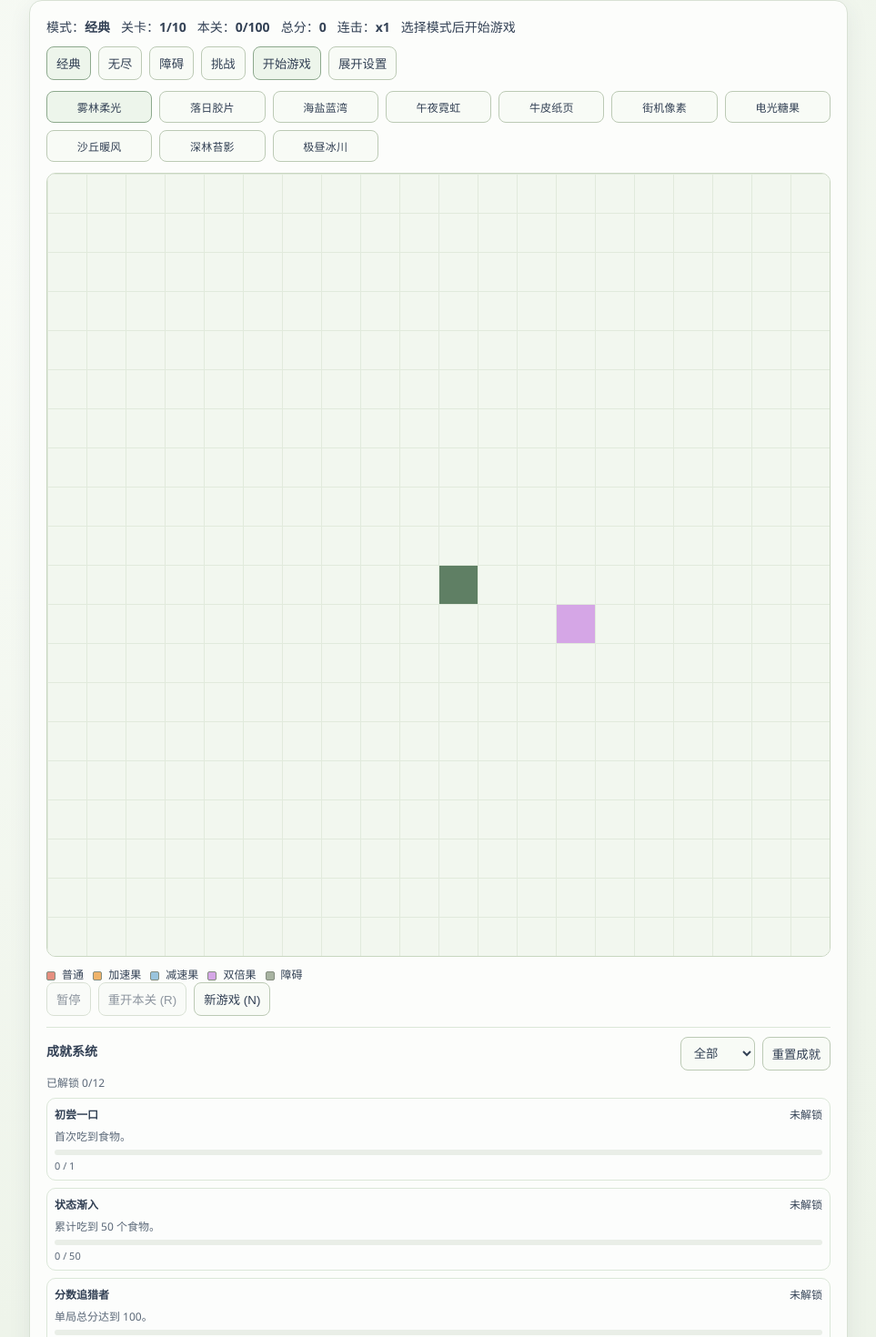
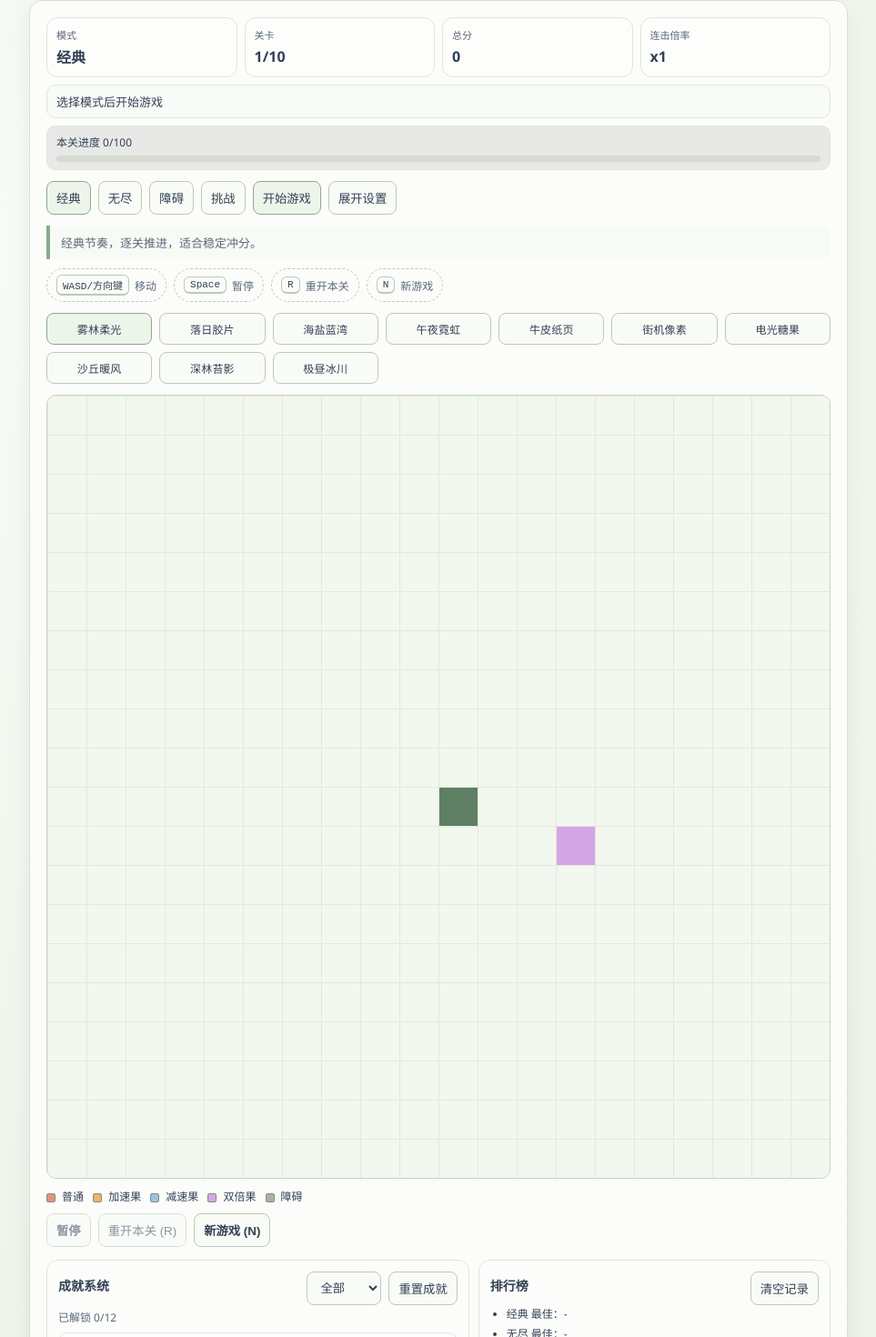
Before and after one commit to yychengers/snake-game, a Vue app: page / in a window 1280 px wide. Shown: the top 1470 px of the page at 91% size, without its empty margins (158-1121 px from the left). Built offline with nearby package versions, Linux system fonts and the light colour scheme.

Commit message:
feat: refine UI layout and interaction feedback

```diff
--- a/src/modules/snake/SnakeGame.vue
+++ b/src/modules/snake/SnakeGame.vue
@@ -98,6 +98,17 @@ const pauseDisabled = computed(() => !hasStarted.value || state.value.isGameOver
 const modeLabel = computed(() => MODE_LABEL[state.value.mode]);
 const isSettled = computed(() => hasStarted.value && (state.value.isGameOver || state.value.isCompleted));
 const runDurationMs = computed(() => (startedAt.value ? Date.now() - startedAt.value : 0));
+const modeGuide = computed(() => {
+  if (selectedMode.value === 'classic') return '经典节奏，逐关推进，适合稳定冲分。';
+  if (selectedMode.value === 'endless') return '无尽生存，速度会随分数递进，挑战耐力上限。';
+  if (selectedMode.value === 'obstacle') return '棋盘含障碍，走位更讲究，建议提前规划路线。';
+  return '挑战模式更快更激进，适合熟练玩家冲击极限操作。';
+});
+const levelProgressPct = computed(() =>
+  state.value.mode === 'endless'
+    ? 100
+    : Math.max(0, Math.min(100, Math.floor((state.value.levelScore / LEVEL_TARGET_SCORE) * 100))),
+);
 const themeOptions = THEME_OPTIONS;
 const currentTheme = computed(() => THEME_PRESETS[settings.value.theme]);
 const shellStyle = computed<CSSProperties>(() => ({
@@ -495,12 +506,29 @@ function playEffectTone(freq: number, durationSec: number): void {
 <template>
   <main class="game-shell" :style="shellStyle">
     <header class="hud">
-      <div>模式：<strong>{{ modeLabel }}</strong></div>
-      <div>关卡：<strong>{{ state.level }}/{{ state.mode === 'endless' ? '∞' : MAX_LEVEL }}</strong></div>
-      <div v-if="state.mode !== 'endless'">本关：<strong>{{ state.levelScore }}/{{ LEVEL_TARGET_SCORE }}</strong></div>
-      <div>总分：<strong>{{ state.totalScore }}</strong></div>
-      <div>连击：<strong>x{{ state.multiplier }}</strong></div>
-      <div>{{ statusText }}</div>
+      <div class="hud-card">
+        <small>模式</small>
+        <strong>{{ modeLabel }}</strong>
+      </div>
+      <div class="hud-card">
+        <small>关卡</small>
+        <strong>{{ state.level }}/{{ state.mode === 'endless' ? '∞' : MAX_LEVEL }}</strong>
+      </div>
+      <div class="hud-card">
+        <small>总分</small>
+        <strong>{{ state.totalScore }}</strong>
+      </div>
+      <div class="hud-card">
+        <small>连击倍率</small>
+        <strong>x{{ state.multiplier }}</strong>
+      </div>
+      <div class="hud-status">{{ statusText }}</div>
+      <div v-if="state.mode !== 'endless'" class="hud-progress">
+        <span>本关进度 {{ state.levelScore }}/{{ LEVEL_TARGET_SCORE }}</span>
+        <div class="hud-progress-track">
+          <div class="hud-progress-fill" :style="{ width: `${levelProgressPct}%` }" />
+        </div>
+      </div>
     </header>
 
     <section class="mode-panel">
@@ -518,6 +546,13 @@ function playEffectTone(freq: number, durationSec: number): void {
       </button>
       <button type="button" @click="showSettings = !showSettings">{{ showSettings ? '收起设置' : '展开设置' }}</button>
     </section>
+    <p class="mode-guide">{{ modeGuide }}</p>
+    <div class="shortcut-strip">
+      <span><kbd>WASD/方向键</kbd> 移动</span>
+      <span><kbd>Space</kbd> 暂停</span>
+      <span><kbd>R</kbd> 重开本关</span>
+      <span><kbd>N</kbd> 新游戏</span>
+    </div>
     <section class="theme-strip">
       <button
         v-for="theme in themeOptions"
@@ -575,11 +610,12 @@ function playEffectTone(freq: number, durationSec: number): void {
     </div>
 
     <div class="actions">
-      <button type="button" :disabled="pauseDisabled" @click="togglePauseAction">{{ pauseButtonText }}</button>
+      <button type="button" class="action-primary" :disabled="pauseDisabled" @click="togglePauseAction">{{ pauseButtonText }}</button>
       <button type="button" :disabled="!hasStarted" @click="restartLevel">重开本关 (R)</button>
-      <button type="button" @click="startGame(selectedMode)">新游戏 (N)</button>
+      <button type="button" class="action-primary" @click="startGame(selectedMode)">新游戏 (N)</button>
     </div>
 
+    <section class="insights-grid">
       <section class="achievements-panel">
         <div class="achievements-head">
           <h3>成就系统</h3>
@@ -612,6 +648,7 @@ function playEffectTone(freq: number, durationSec: number): void {
         </ul>
       </section>
 
+      <div class="insights-stack">
         <section class="leaderboard">
           <div class="leaderboard-head">
             <h3>排行榜</h3>
@@ -646,6 +683,8 @@ function playEffectTone(freq: number, durationSec: number): void {
             挑战 {{ analytics.modeStarts.challenge }}
           </p>
         </section>
+      </div>
+    </section>
 
     <div v-if="showTouchControls" class="touch-controls" aria-label="touch controls">
       <button type="button" @click="onTouchDirection('up')">↑</button>
--- a/src/styles.css
+++ b/src/styles.css
@@ -45,14 +45,68 @@ body {
   font-family: var(--theme-font);
   color: var(--text-color);
   transition: background 180ms ease, border-color 180ms ease, box-shadow 180ms ease, color 180ms ease;
+  animation: shell-enter 240ms ease-out;
 }
 
 .hud {
-  display: flex;
-  flex-wrap: wrap;
+  display: grid;
+  grid-template-columns: repeat(4, minmax(0, 1fr));
   margin-bottom: 12px;
-  gap: 8px 12px;
-  font-size: 14px;
+  gap: 8px;
+}
+
+.hud-card {
+  border: 1px solid var(--panel-border);
+  border-radius: 12px;
+  padding: 10px;
+  background: color-mix(in srgb, var(--shell-bg) 82%, #fff 18%);
+  display: grid;
+  gap: 4px;
+}
+
+.hud-card small {
+  font-size: 11px;
+  color: var(--muted-text);
+}
+
+.hud-card strong {
+  font-size: 16px;
+}
+
+.hud-status,
+.hud-progress {
+  grid-column: 1 / -1;
+  border: 1px solid var(--panel-border);
+  border-radius: 10px;
+  padding: 8px 10px;
+  font-size: 13px;
+}
+
+.hud-status {
+  background: color-mix(in srgb, var(--button-active-bg) 28%, transparent 72%);
+}
+
+.hud-progress {
+  display: grid;
+  gap: 6px;
+  background: color-mix(in srgb, var(--shell-bg) 92%, #000 8%);
+}
+
+.hud-progress span {
+  font-size: 12px;
+}
+
+.hud-progress-track {
+  width: 100%;
+  height: 7px;
+  border-radius: 999px;
+  background: color-mix(in srgb, var(--button-border) 45%, transparent 55%);
+  overflow: hidden;
+}
+
+.hud-progress-fill {
+  height: 100%;
+  background: linear-gradient(90deg, var(--button-active-border), var(--button-active-bg));
 }
 
 .mode-panel,
@@ -67,6 +121,44 @@ body {
 .settings-panel,
 .theme-strip {
   margin-bottom: 12px;
+}
+
+.mode-guide {
+  margin: 0 0 10px;
+  padding: 9px 12px;
+  border-left: 4px solid var(--button-active-border);
+  background: color-mix(in srgb, var(--button-active-bg) 35%, transparent 65%);
+  border-radius: 0 10px 10px 0;
+  font-size: 13px;
+  color: var(--muted-text);
+}
+
+.shortcut-strip {
+  margin-bottom: 12px;
+  display: flex;
+  flex-wrap: wrap;
+  gap: 8px;
+}
+
+.shortcut-strip span {
+  display: inline-flex;
+  align-items: center;
+  gap: 6px;
+  border: 1px dashed var(--button-border);
+  border-radius: 999px;
+  padding: 6px 10px;
+  font-size: 12px;
+  color: var(--muted-text);
+}
+
+kbd {
+  border: 1px solid var(--button-border);
+  border-bottom-width: 2px;
+  border-radius: 6px;
+  padding: 2px 6px;
+  font-size: 11px;
+  background: color-mix(in srgb, var(--button-bg) 75%, #fff 25%);
+  color: var(--button-text);
 }
 
 .theme-strip {
@@ -92,6 +184,7 @@ body {
   border: 1px solid var(--panel-border);
   border-radius: 10px;
   padding: 10px;
+  background: color-mix(in srgb, var(--shell-bg) 90%, #fff 10%);
 }
 
 .settings-panel label {
@@ -106,6 +199,7 @@ body {
   border-radius: 10px;
   background: color-mix(in srgb, var(--shell-bg) 82%, #ffffff 18%);
   overflow: hidden;
+  box-shadow: inset 0 0 0 1px color-mix(in srgb, var(--board-border) 55%, #fff 45%);
 }
 
 .game-canvas {
@@ -152,12 +246,34 @@ body {
   background: var(--obstacle-color);
 }
 
+.actions {
+  margin-top: 10px;
+}
+
+.action-primary {
+  font-weight: 600;
+}
+
 .leaderboard,
 .analytics-panel,
 .achievements-panel {
-  margin-top: 12px;
-  border-top: 1px solid var(--panel-border);
-  padding-top: 10px;
+  margin-top: 0;
+  border: 1px solid var(--panel-border);
+  border-radius: 12px;
+  padding: 12px;
+  background: color-mix(in srgb, var(--shell-bg) 92%, #fff 8%);
+}
+
+.insights-grid {
+  margin-top: 14px;
+  display: grid;
+  grid-template-columns: 1.2fr 1fr;
+  gap: 10px;
+}
+
+.insights-stack {
+  display: grid;
+  gap: 10px;
 }
 
 .leaderboard-head {
@@ -264,15 +380,27 @@ input[type='range'] {
   background: var(--button-bg);
   color: var(--button-text);
   padding: 8px 10px;
+  transition: transform 120ms ease, box-shadow 120ms ease, background 120ms ease, border-color 120ms ease;
 }
 
 button {
   cursor: pointer;
 }
 
+button:hover {
+  transform: translateY(-1px);
+  box-shadow: 0 4px 12px color-mix(in srgb, var(--button-active-border) 22%, transparent 78%);
+}
+
+button:active {
+  transform: translateY(0);
+}
+
 button:disabled {
   opacity: 0.55;
   cursor: not-allowed;
+  transform: none;
+  box-shadow: none;
 }
 
 .touch-controls {
@@ -286,6 +414,13 @@ button:disabled {
 .touch-row {
   display: flex;
   gap: 8px;
+}
+
+.touch-controls button {
+  width: 52px;
+  height: 42px;
+  padding: 0;
+  font-size: 18px;
 }
 
 .modal-mask {
@@ -332,6 +467,7 @@ button:disabled {
   padding: 10px 12px;
   display: grid;
   gap: 2px;
+  animation: toast-in 180ms ease-out;
 }
 
 .achievement-toast strong {
@@ -351,6 +487,10 @@ button:disabled {
     box-shadow: none;
   }
 
+  .hud {
+    grid-template-columns: repeat(2, minmax(0, 1fr));
+  }
+
   .settings-panel {
     flex-direction: column;
     align-items: flex-start;
@@ -358,6 +498,10 @@ button:disabled {
 
   .theme-strip {
     grid-template-columns: repeat(2, minmax(0, 1fr));
+  }
+
+  .insights-grid {
+    grid-template-columns: 1fr;
   }
 
   .achievements-head {
@@ -372,3 +516,25 @@ button:disabled {
     min-width: 0;
   }
 }
+
+@keyframes toast-in {
+  from {
+    opacity: 0;
+    transform: translateY(-8px);
+  }
+  to {
+    opacity: 1;
+    transform: translateY(0);
+  }
+}
+
+@keyframes shell-enter {
+  from {
+    opacity: 0;
+    transform: translateY(8px);
+  }
+  to {
+    opacity: 1;
+    transform: translateY(0);
+  }
+}
```
Lines whose indentation alone changed are shown as unchanged.
